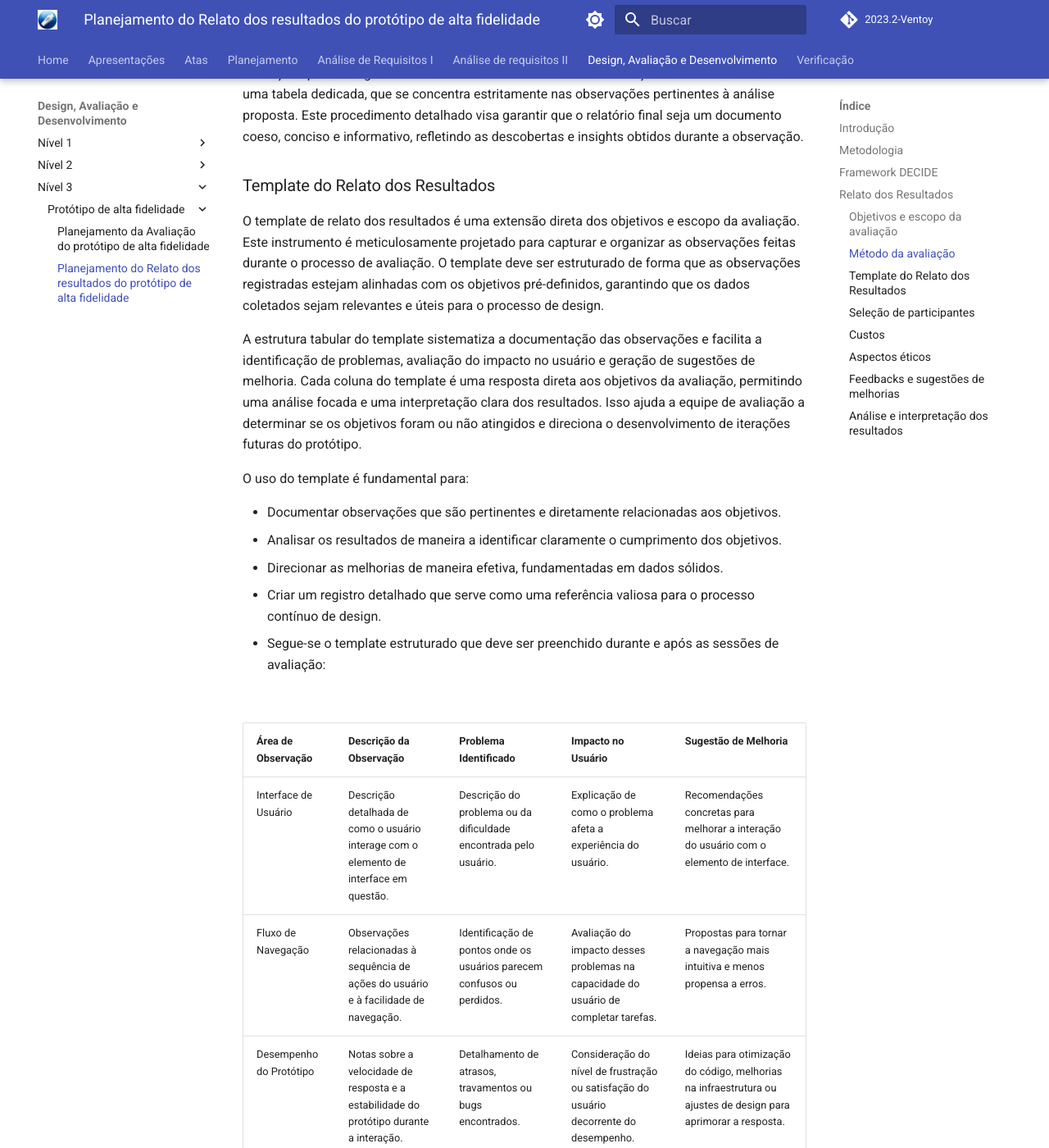
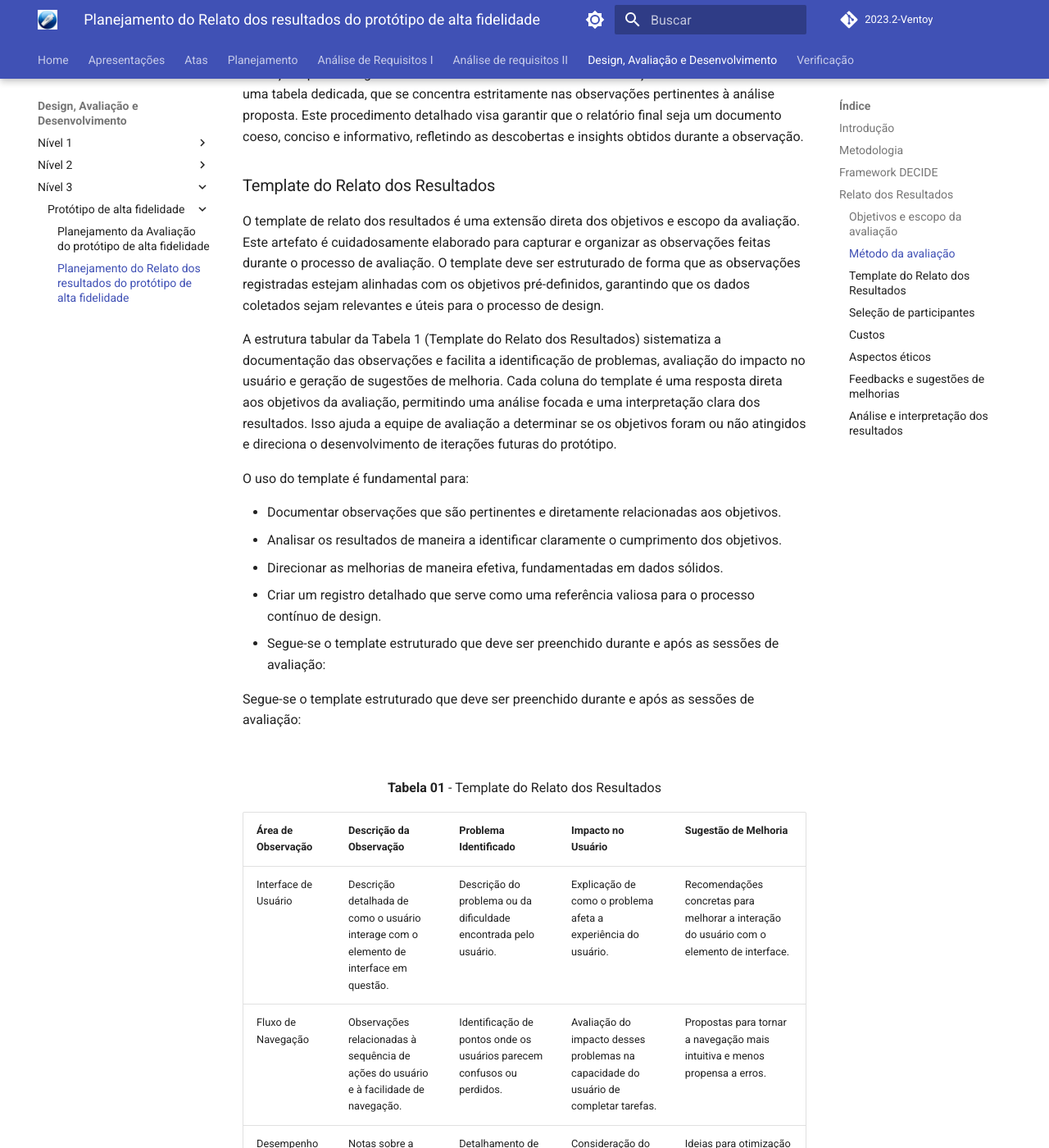
Before and after one commit to Interacao-Humano-Computador/2023.2-Ventoy, an MkDocs documentation site: the page built from docs/DAD/nivel2/prototipoAltaFidelidade/PlanejamentoRelatoPrototipoAltaFidelidade.md, in a window 1280 px wide and 1400 px high, scrolled down 3131 px. Shown: the whole window at 82% size. Built offline with MkDocs 1.6.1 and Material for MkDocs 9.7.7, drawn with Linux system fonts in a browser that asks for light colours; comment, search, counter and statistics services are not loaded.

Commit message:
Update PlanejamentoRelatoPrototipoAltaFidelidade.md

```diff
--- a/docs/DAD/nivel2/prototipoAltaFidelidade/PlanejamentoRelatoPrototipoAltaFidelidade.md
+++ b/docs/DAD/nivel2/prototipoAltaFidelidade/PlanejamentoRelatoPrototipoAltaFidelidade.md
@@ -58,9 +58,9 @@
 
 ###  Template do Relato dos Resultados
 
-O template de relato dos resultados é uma extensão direta dos objetivos e escopo da avaliação. Este instrumento é meticulosamente projetado para capturar e organizar as observações feitas durante o processo de avaliação. O template deve ser estruturado de forma que as observações registradas estejam alinhadas com os objetivos pré-definidos, garantindo que os dados coletados sejam relevantes e úteis para o processo de design.
+O template de relato dos resultados é uma extensão direta dos objetivos e escopo da avaliação. Este artefato é cuidadosamente elaborado para capturar e organizar as observações feitas durante o processo de avaliação. O template deve ser estruturado de forma que as observações registradas estejam alinhadas com os objetivos pré-definidos, garantindo que os dados coletados sejam relevantes e úteis para o processo de design.
 
-A estrutura tabular do template sistematiza a documentação das observações e facilita a identificação de problemas, avaliação do impacto no usuário e geração de sugestões de melhoria. Cada coluna do template é uma resposta direta aos objetivos da avaliação, permitindo uma análise focada e uma interpretação clara dos resultados. Isso ajuda a equipe de avaliação a determinar se os objetivos foram ou não atingidos e direciona o desenvolvimento de iterações futuras do protótipo.
+A estrutura tabular da Tabela 1 (Template do Relato dos Resultados) sistematiza a documentação das observações e facilita a identificação de problemas, avaliação do impacto no usuário e geração de sugestões de melhoria. Cada coluna do template é uma resposta direta aos objetivos da avaliação, permitindo uma análise focada e uma interpretação clara dos resultados. Isso ajuda a equipe de avaliação a determinar se os objetivos foram ou não atingidos e direciona o desenvolvimento de iterações futuras do protótipo.
 
 O uso do template é fundamental para:
 
@@ -70,7 +70,11 @@
 - Criar um registro detalhado que serve como uma referência valiosa para o processo contínuo de design.
 - Segue-se o template estruturado que deve ser preenchido durante e após as sessões de avaliação:
 
+Segue-se o template estruturado que deve ser preenchido durante e após as sessões de avaliação:
+
 <br>
+
+<p align="center"><b>Tabela 01</b> - Template do Relato dos Resultados </p>
 
 | **Área de Observação** | **Descrição da Observação** | **Problema Identificado** | **Impacto no Usuário** | **Sugestão de Melhoria** |
 |------------------------|-----------------------------|---------------------------|------------------------|--------------------------|
@@ -78,6 +82,8 @@
 | Fluxo de Navegação     | Observações relacionadas à sequência de ações do usuário e à facilidade de navegação. | Identificação de pontos onde os usuários parecem confusos ou perdidos. | Avaliação do impacto desses problemas na capacidade do usuário de completar tarefas. | Propostas para tornar a navegação mais intuitiva e menos propensa a erros. |
 | Desempenho do Protótipo | Notas sobre a velocidade de resposta e a estabilidade do protótipo durante a interação. | Detalhamento de atrasos, travamentos ou bugs encontrados. | Consideração do nível de frustração ou satisfação do usuário decorrente do desempenho. | Ideias para otimização do código, melhorias na infraestrutura ou ajustes de design para aprimorar a resposta. |
 | Feedback do Usuário    | Comentários diretos dos usuários sobre o protótipo, coletados durante a avaliação. | Resumo das principais críticas ou pontos de elogio mencionados pelos usuários. | Perspectiva sobre o quanto o feedback afeta a percepção geral do produto. | Estratégias para incorporar o feedback do usuário no desenvolvimento do protótipo. |
+
+<b>Fonte</b>:  <a href="https://github.com/arthurrochamoreira">Altino Arthur</a>
 
 <br>
 
```
